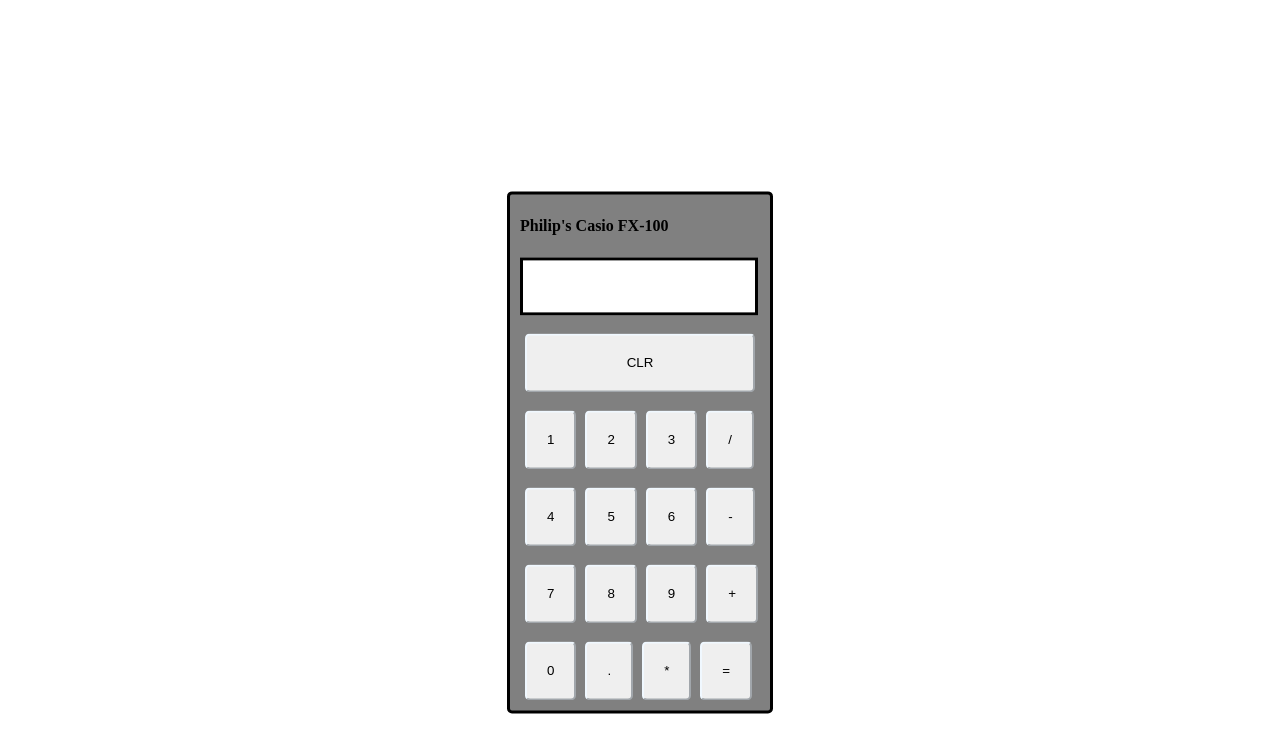
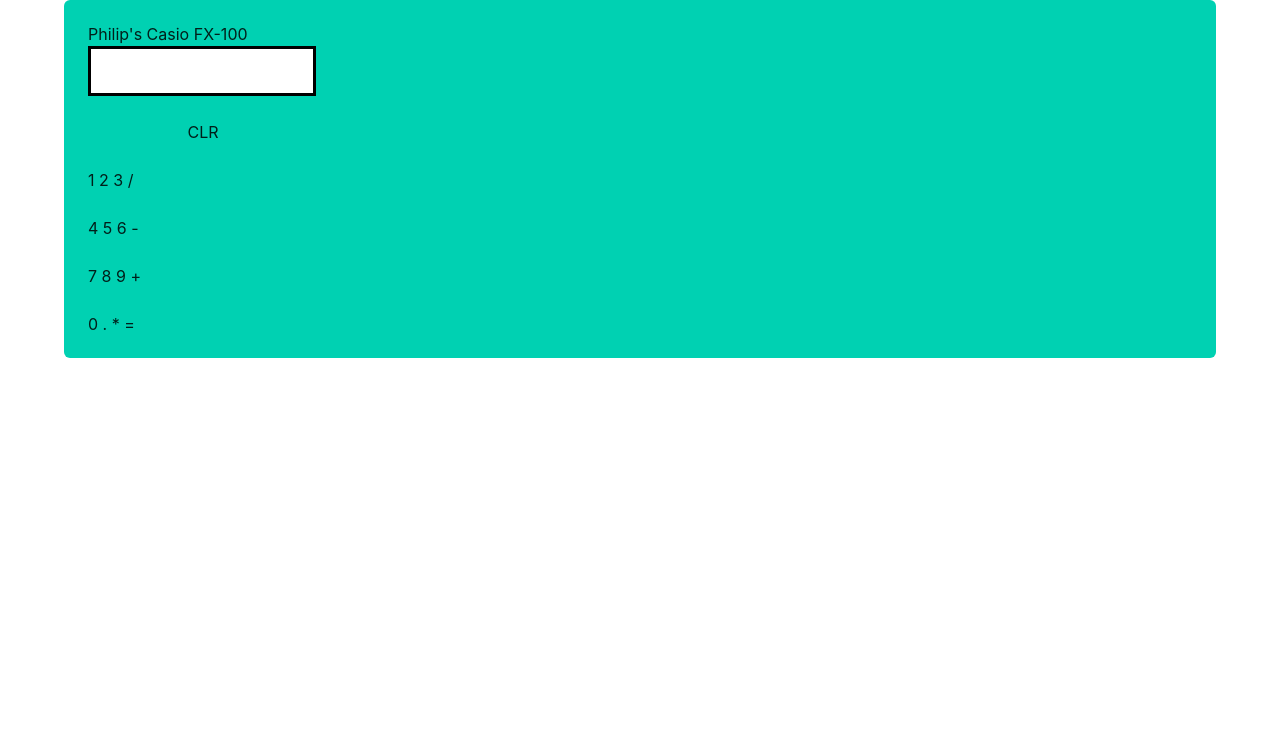
Before and after one commit to pdushie/simplecalculator, a plain HTML site: page index.html in a window 1280 px wide. Drawn offline with nearby package versions, Linux system fonts and the light colour scheme.

Commit message:
Update index.html
incorporated Bulma CSS framework

```diff
--- a/index.html
+++ b/index.html
@@ -42,11 +42,17 @@
             cursor: pointer;
         }
     </style>
+
+    <link
+  rel="stylesheet"
+  href="https://cdn.jsdelivr.net/npm/bulma@1.0.0/css/bulma.min.css"
+>
     <script src="calculator.js"></script>
 
 </head>
 <body>
-    <div id="calcframe">
+    <div class="container">
+        <div class="notification is-primary">
         <h4>Philip's Casio FX-100</h4>
         <input id="screen" type="text" readonly><br><br>
         <button id="clear" onclick="clr();" style="width: 230px">CLR</button><br><br>
@@ -66,6 +72,7 @@
         <button id="dot" onclick="dot();">.</button>
         <button id="times" onclick="times();">*</button>
         <button id="equal" onclick="equal();">=</button>
+        </div>
 
     </div>
 
```
